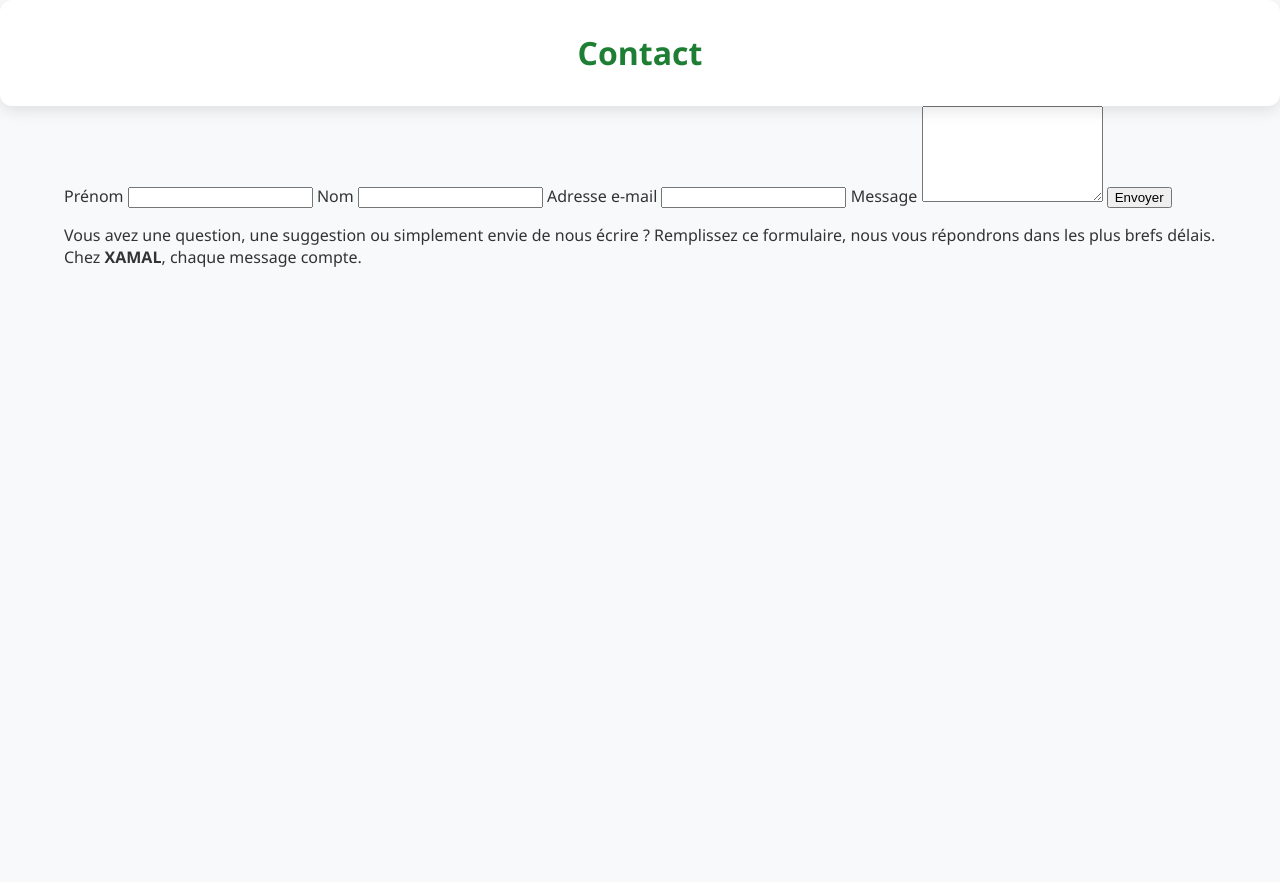
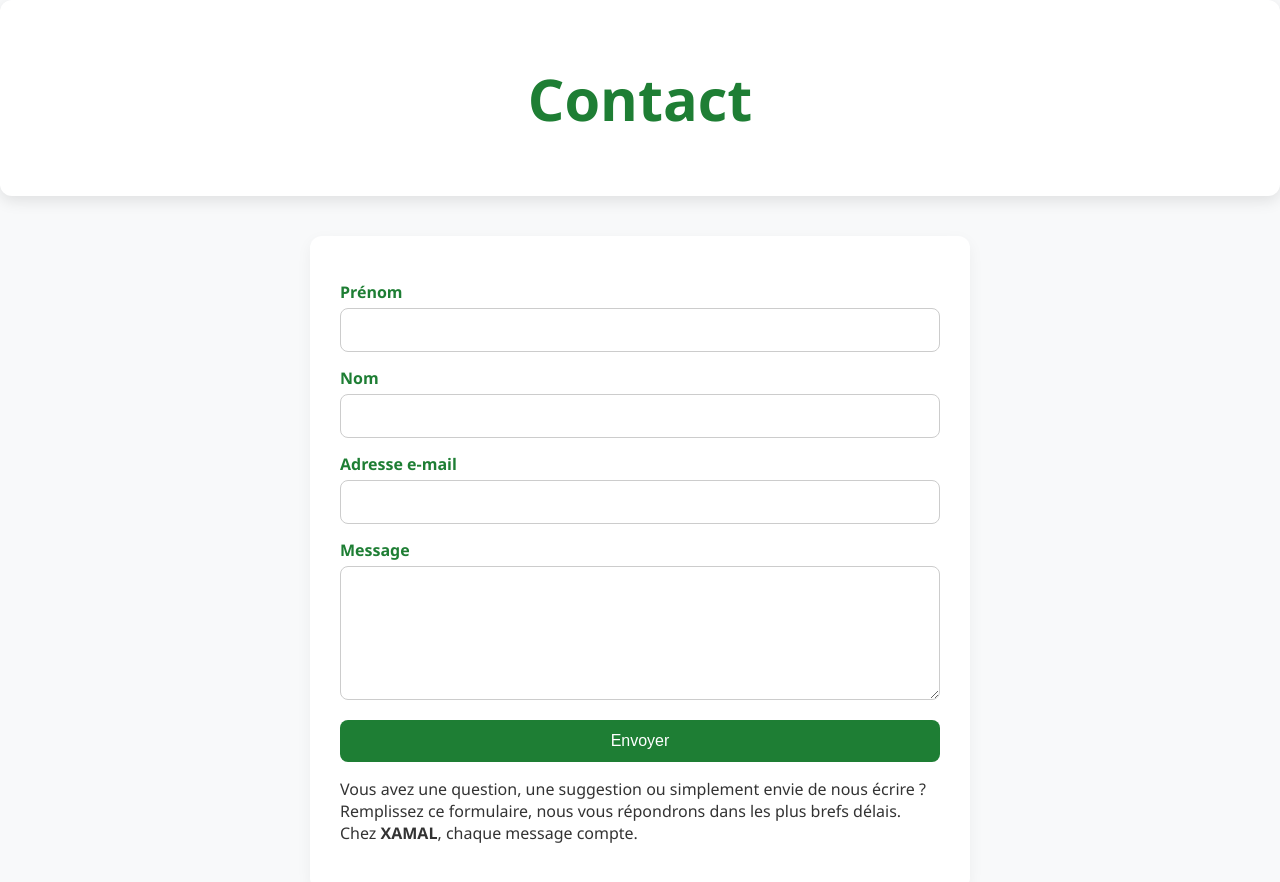
Before and after one commit to XamalAduna/Telly, a plain HTML site: page Contactez.html in a window 1280 px wide. Before the commit the page ends 800 px from the top, so only its background shows below. Drawn offline with Linux system fonts and the light colour scheme.

Commit message:
Update n.css

```diff
--- a/n.css
+++ b/n.css
@@ -162,3 +162,91 @@ body {
     font-size: 14px;
     color: #bbb;
   }
+
+
+
+
+
+
+
+
+
+
+
+/* Style général */
+body {
+    margin: 0;
+    font-family: 'Segoe UI', sans-serif;
+    background-color: #f8f9fa;
+    color: #333;
+  }
+
+  /* Titre sticky */
+  .La_foi {
+    background-color: white;
+    border-radius: 12px;
+    box-shadow: 0 5px 15px rgba(0,0,0,0.1);
+    padding: 20px;
+    text-align: center;
+    color: #1e7e34;
+    font-size: 1.8rem;
+    position: sticky;
+    top: 0;
+    z-index: 100;
+  }
+
+  /* Conteneur principal */
+  .container {
+    width: 90%;
+    max-width: 600px;
+    margin: 40px auto;
+    background-color: #ffffff;
+    padding: 30px;
+    border-radius: 12px;
+    box-shadow: 0 5px 15px rgba(0,0,0,0.05);
+  }
+
+  /* Formulaire de contact */
+  .contact-form {
+    display: flex;
+    flex-direction: column;
+  }
+
+  .contact-form label {
+    margin-top: 15px;
+    margin-bottom: 5px;
+    font-weight: bold;
+    color: #1e7e34;
+  }
+
+  .contact-form input,
+  .contact-form textarea {
+    padding: 12px;
+    font-size: 1rem;
+    border: 1px solid #ccc;
+    border-radius: 8px;
+    transition: border-color 0.3s ease;
+  }
+
+  .contact-form input:focus,
+  .contact-form textarea:focus {
+    border-color: #1e7e34;
+    outline: none;
+  }
+
+  /* Bouton envoyer */
+  .contact-form button {
+    margin-top: 20px;
+    padding: 12px;
+    font-size: 1rem;
+    background-color: #1e7e34;
+    color: white;
+    border: none;
+    border-radius: 8px;
+    cursor: pointer;
+    transition: background-color 0.3s ease;
+  }
+
+  .contact-form button:hover {
+    background-color: #1e7e34;
+  }
```
